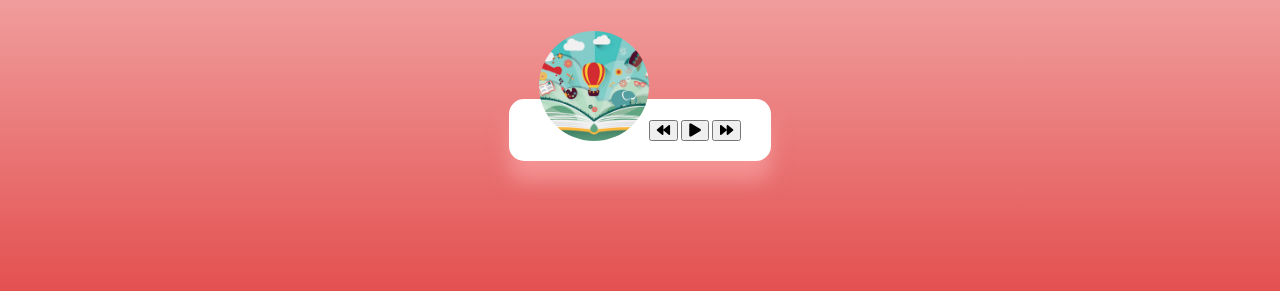
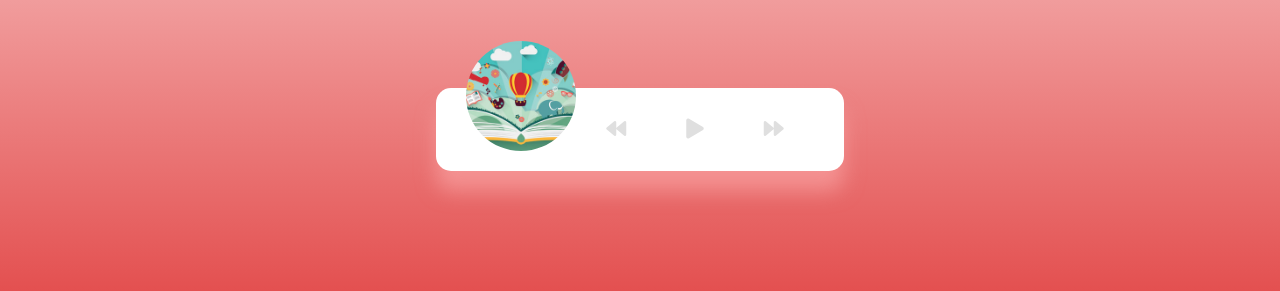
Before and after one commit to DEV-Gitanjali/Music_Player, a plain HTML site: page index.html in a window 1280 px wide. Shown: the part 311-602 px from the top of the page. Drawn offline with Linux system fonts and the light colour scheme.

Commit message:
this code styling for action button

```diff
--- a/style.css
+++ b/style.css
@@ -34,28 +34,57 @@ body{
     width: 110px;
 }
 
-.img-container img{
+
+.img-container img {
     border-radius: 50%;
+    object-fit: cover;
     height: 110px;
     width: inherit;
     position: absolute;
     bottom: 0;
-    object-fit: cover;
     left: 0;
     animation: rotate 3s linear infinite;
 
     animation-play-state: paused;
-}
+  }
 
-.music-container .play .img-container img {
+  .music-container.play .img-container img {
     animation-play-state: running;
-}
-@keyframes rotate{
-    from{
-        transform: rotate(0deg);
+  }
+
+  @keyframes rotate {
+    from {
+      transform: rotate(0deg);
     }
 
-    to{
-        transform: rotate(360deg);
+    to {
+      transform: rotate(360deg);
     }
-}
+  }
+
+  .navigation{
+    display: flex;
+    align-items: center;
+    justify-content: center;
+    z-index: 1;
+  }
+
+  .action-btn{
+    background-color: #fff;
+    border: 0;
+    color: #dfdfdf;
+    font-size: 20px;
+    cursor: pointer;
+    padding:10px ;
+    margin: 0 20px;
+
+  }
+
+  .action-btn.action-btn-big{
+    color: #cdc2d0;
+    font-size: 30px;
+  }
+
+  .action-btn:focus{
+    autline:0;
+  }
```
Also changed, not shown: index.html (+1 -1 lines).
